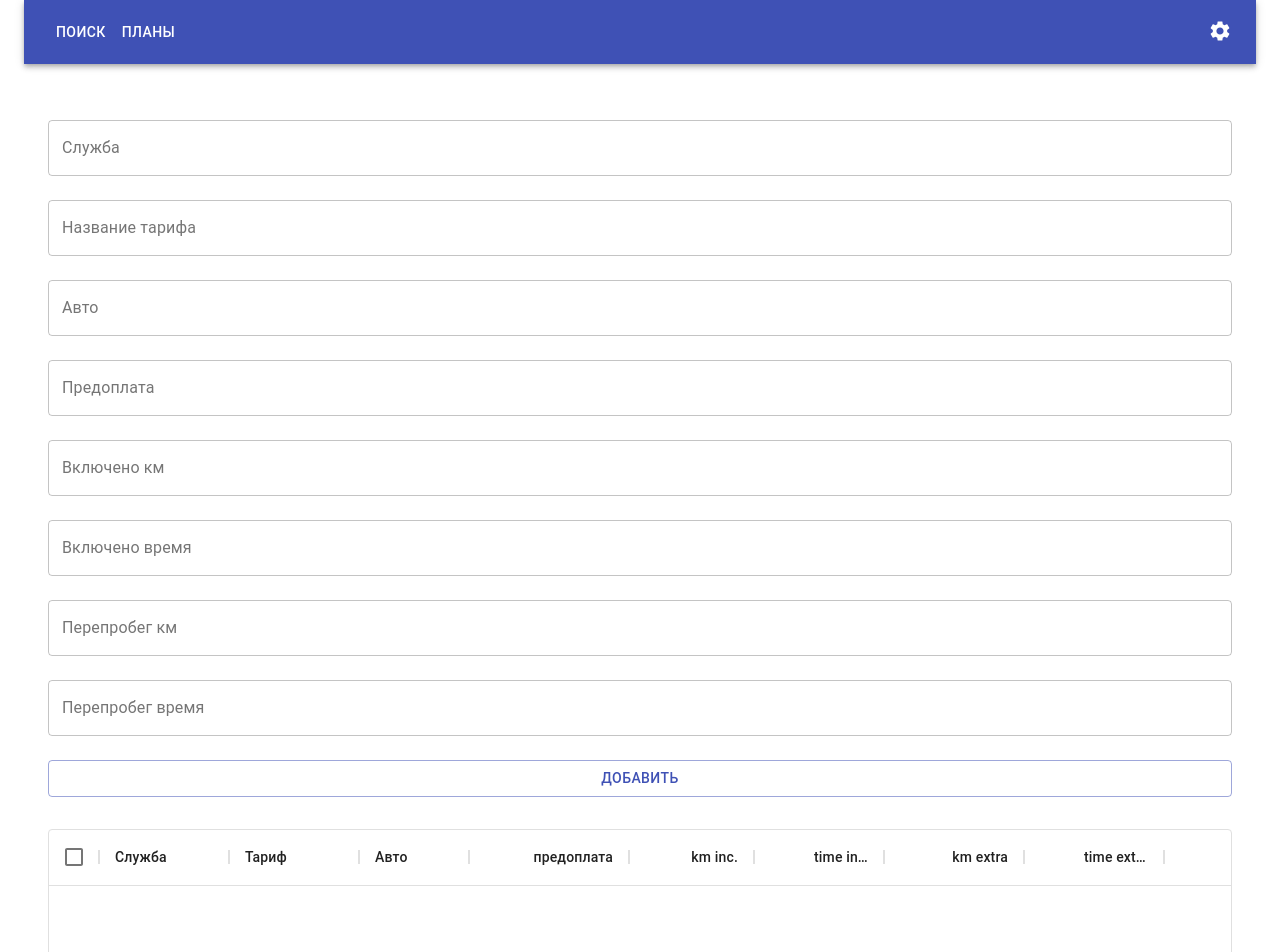
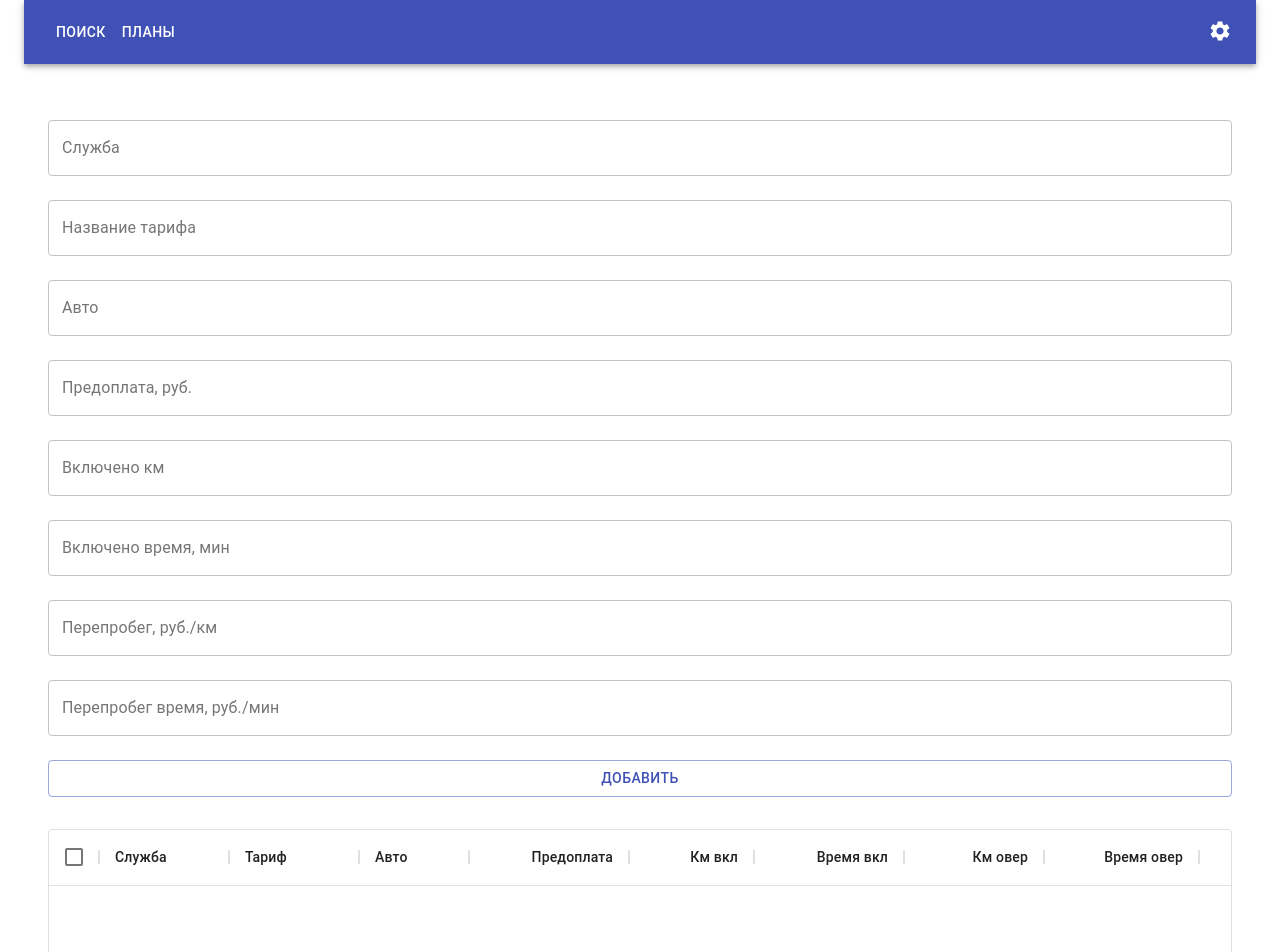
Before and after one commit to gh-igor/carsharing, a React (Create React App) app: page /plans in a window 1280 px wide. Shown: the top 952 px of the page. Built offline with nearby package versions, Linux system fonts and the light colour scheme.

Commit message:
Adjust field names

```diff
--- a/src/components/PlanForm/index.js
+++ b/src/components/PlanForm/index.js
@@ -84,7 +84,7 @@ export default function PlanForm({ onAddItem }) {
       <TextField
         className={styles.field}
         type='number'
-        label='Предоплата'
+        label='Предоплата, руб.'
         variant='outlined'
         onChange={onChange}
         onBlur={onBlur}
@@ -108,7 +108,7 @@ export default function PlanForm({ onAddItem }) {
       <TextField
         className={styles.field}
         type='number'
-        label='Включено время'
+        label='Включено время, мин'
         variant='outlined'
         onChange={onChange}
         onBlur={onBlur}
@@ -120,7 +120,7 @@ export default function PlanForm({ onAddItem }) {
       <TextField
         className={styles.field}
         type='number'
-        label='Перепробег км'
+        label='Перепробег, руб./км'
         variant='outlined'
         onChange={onChange}
         onBlur={onBlur}
@@ -132,7 +132,7 @@ export default function PlanForm({ onAddItem }) {
       <TextField
         className={styles.field}
         type='number'
-        label='Перепробег время'
+        label='Перепробег время, руб./мин'
         variant='outlined'
         onChange={onChange}
         onBlur={onBlur}
--- a/src/components/PlanList/index.js
+++ b/src/components/PlanList/index.js
@@ -30,37 +30,37 @@ const columns = [
   },
   {
     field: 'prepay',
-    headerName: 'предоплата',
+    headerName: 'Предоплата',
     type: 'number',
     width: 160,
     editable: true,
   },
   {
     field: 'kmInc',
-    headerName: 'km inc.',
+    headerName: 'Км вкл',
     type: 'number',
     width: 125,
     editable: true,
   },
   {
     field: 'timeInc',
-    headerName: 'time inc.',
+    headerName: 'Время вкл',
     type: 'number',
-    width: 130,
+    width: 150,
     editable: true,
   },
   {
     field: 'kmOver',
-    headerName: 'km extra',
+    headerName: 'Км овер',
     type: 'number',
     width: 140,
     editable: true,
   },
   {
     field: 'timeOver',
-    headerName: 'time extra',
+    headerName: 'Время овер',
     type: 'number',
-    width: 140,
+    width: 155,
     editable: true,
   },
 ];
--- a/src/components/ResultList/index.js
+++ b/src/components/ResultList/index.js
@@ -22,45 +22,45 @@ const columns = [
     width: 130,
   },
   {
+    field: 'summary',
+    headerName: 'Цена',
+    type: 'number',
+    width: 135,
+  },
+  {
     field: 'car',
     headerName: 'Авто',
     width: 110,
   },
   {
     field: 'prepay',
-    headerName: 'предоплата',
+    headerName: 'Предоплата',
     type: 'number',
     width: 140,
   },
   {
     field: 'kmInc',
-    headerName: 'km inc.',
+    headerName: 'Км вкл',
     type: 'number',
     width: 125,
   },
   {
     field: 'timeInc',
-    headerName: 'time inc.',
+    headerName: 'Время вкл',
     type: 'number',
     width: 130,
   },
   {
     field: 'kmOver',
-    headerName: 'km extra',
+    headerName: 'Км овер',
     type: 'number',
     width: 135,
   },
   {
     field: 'timeOver',
-    headerName: 'time extra',
+    headerName: 'Время овер',
     type: 'number',
     width: 140,
-  },
-  {
-    field: 'summary',
-    headerName: 'summary',
-    type: 'number',
-    width: 135,
   },
 ];
 
```
